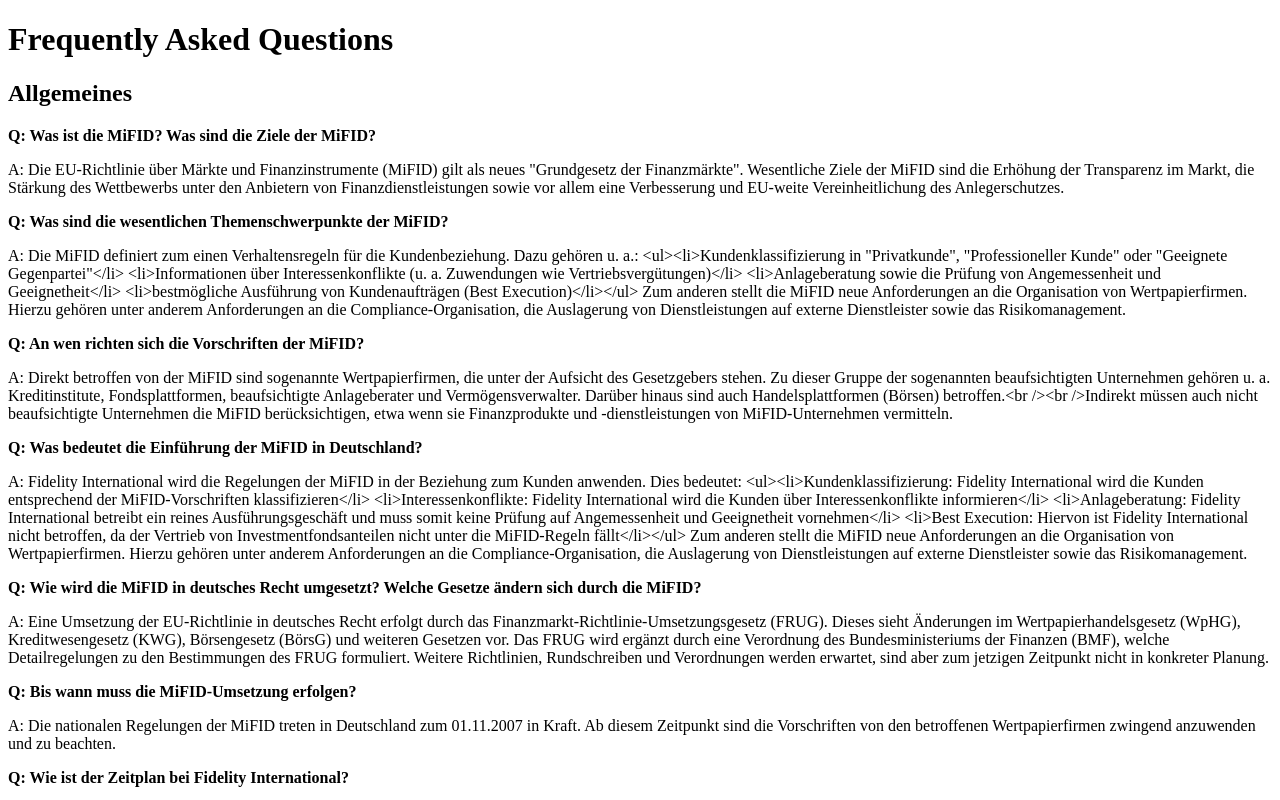
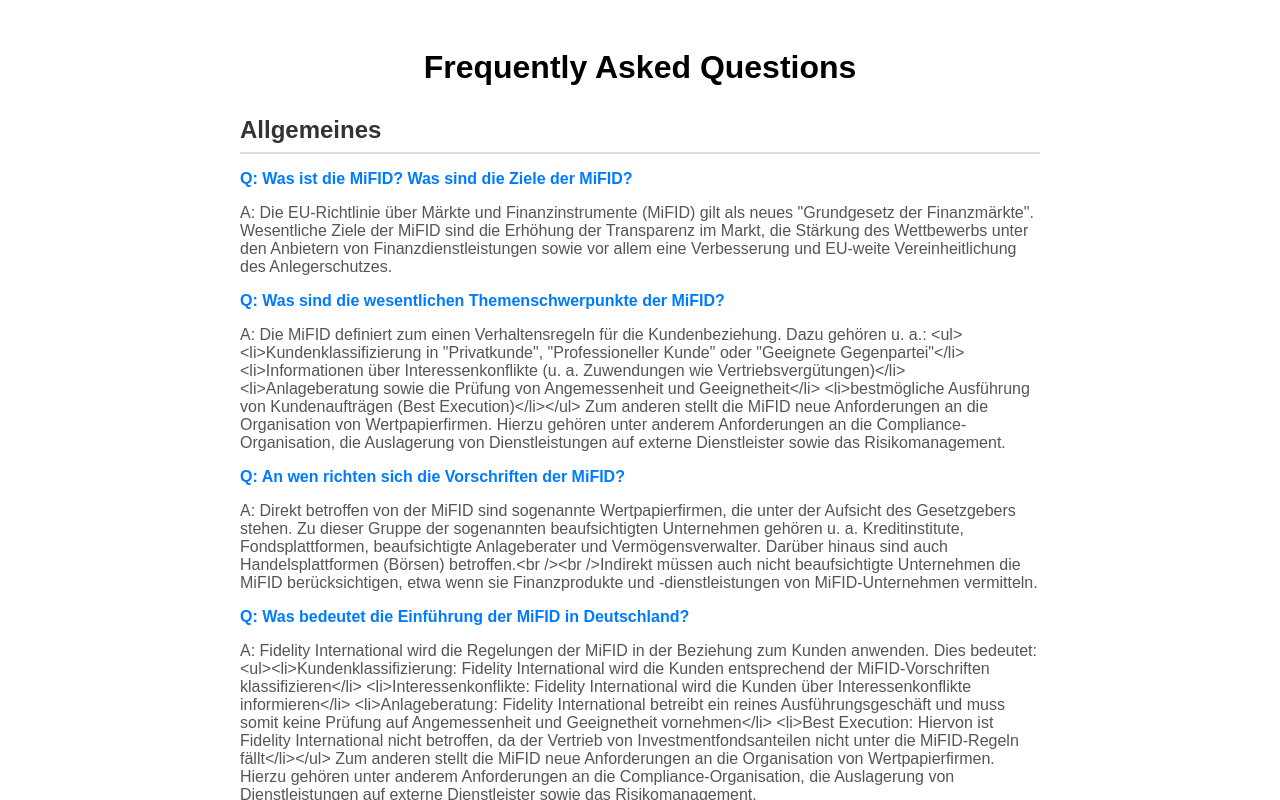
Before and after one commit to lacriman/faq-system, a React (Create React App) app: page / in a window 1280 px wide. Shown: the top 800 px of the page. Built offline with nearby package versions, Linux system fonts and the light colour scheme.

Commit message:
style: add CSS classes and style FAQ component layout

```diff
--- a/src/App.jsx
+++ b/src/App.jsx
@@ -1,8 +1,10 @@
-import Faq from "./components/Faq";
+import React from "react";
+import './App.css';
+import Faq from "./components/FAQ";
 
 function App() {
   return (
-    <div>
+    <div className="App">
       <Faq />
     </div>
   )
--- /dev/null
+++ b/src/components/FAQ.css
@@ -0,0 +1,45 @@
+/* Styles for the FAQ container */
+.faq-container {
+   max-width: 800px;
+   margin: 0 auto;
+   padding: 20px;
+   font-family: 'Arial', sans-serif;
+ }
+
+ /* Styles for the FAQ title */
+ .faq-title {
+   text-align: center;
+   margin-bottom: 30px;
+   font-size: 32px;
+ }
+
+ /* Styles for each category */
+ .faq-category {
+   margin-bottom: 30px;
+ }
+
+ /* Styles for the category title */
+ .faq-category-title {
+   font-size: 24px;
+   color: #333;
+   border-bottom: 2px solid #ddd;
+   padding-bottom: 8px;
+   margin-bottom: 16px;
+ }
+
+ /* Styles for each FAQ item */
+ .faq-item {
+   margin-bottom: 16px;
+ }
+
+ /* Styles for the question */
+ .faq-question {
+   font-weight: bold;
+   color: #007BFF;
+ }
+
+ /* Styles for the answer */
+ .faq-answer {
+   margin-top: 4px;
+   color: #555;
+ }
--- a/src/components/FAQ.jsx
+++ b/src/components/FAQ.jsx
@@ -1,17 +1,18 @@
 import React from "react";
-import faqData from "../data/faqData"
+import './FAQ.css';
+import faqData from "../data/faqData";
 
 function Faq() {
    return (
-      <div>
-         <h1>Frequently Asked Questions</h1>
+      <div className="faq-container">
+         <h1 className="faq-title">Frequently Asked Questions</h1>
          {faqData.map((category) => (
-            <div key={category.menu}>
-               <h2>{category.menu}</h2>
+            <div key={category.menu} className="faq-category">
+               <h2 className="faq-category-title">{category.menu}</h2>
                {category.fragen.map((item) => (
-                  <div key={item.id}>
-                     <p><strong>Q: {item.frage}</strong></p>
-                     <p>A: {item.antwort}</p>
+                  <div key={item.id} className="faq-item">
+                     <p className="faq-question"><strong>Q: {item.frage}</strong></p>
+                     <p className="faq-answer">A: {item.antwort}</p>
                   </div>
                ))}
             </div>
@@ -20,4 +21,4 @@
    );
 };
 
-export default Faq
+export default Faq;
```
Also changed, not shown: src/App.css (added), src/index.css (added).
